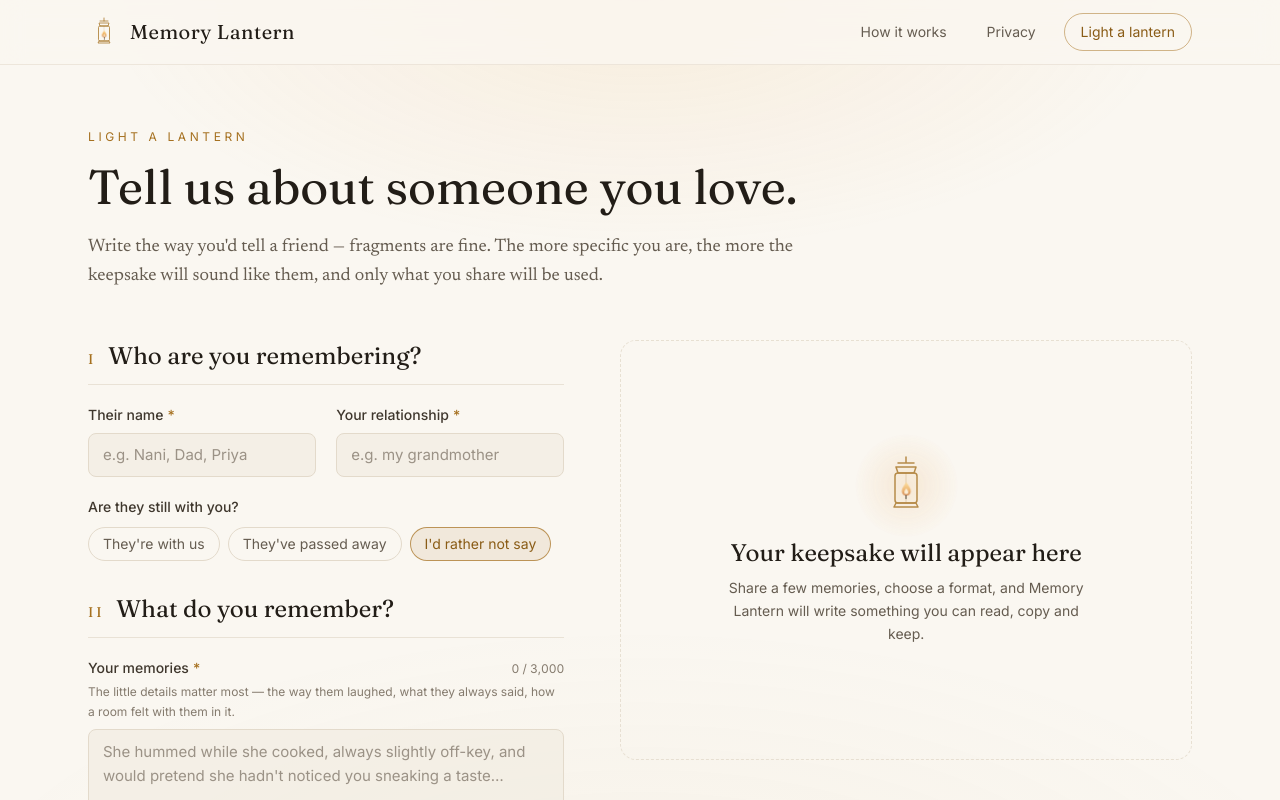
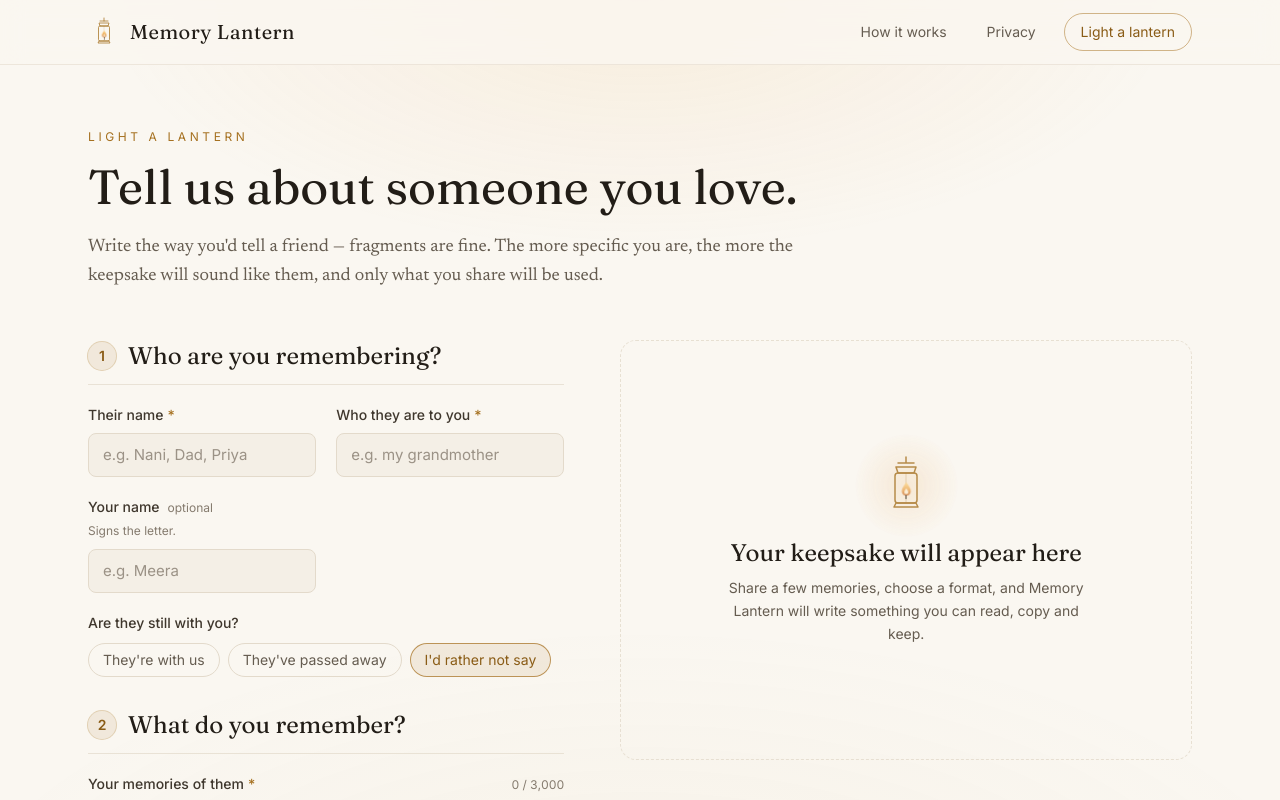
Before and after one commit to nehaprasad-dev/memory-lantern, a Next.js app: page /create in a window 1280 px wide. Shown: the top 800 px of the page. Built offline with nearby package versions, Linux system fonts and the light colour scheme.

Commit message:
add writer name field and improve form labels

```diff
--- a/src/components/studio/MemoryForm.tsx
+++ b/src/components/studio/MemoryForm.tsx
@@ -23,12 +23,13 @@
     e.preventDefault();
     onSubmit();
   };
-  const name = value.name.trim() || "them";
+  const typedName = value.name.trim();
+  const name = typedName || "them";
 
   return (
     <form onSubmit={handleSubmit} noValidate className="flex flex-col gap-8">
       <section className="flex flex-col gap-5">
-        <StepHeading step="I" title="Who are you remembering?" />
+        <StepHeading step="1" title="Who are you remembering?" />
         <div className="grid gap-5 sm:grid-cols-2">
           <TextField
             label="Their name"
@@ -40,7 +41,7 @@
             required
           />
           <TextField
-            label="Your relationship"
+            label="Who they are to you"
             value={value.relationship}
             onChange={(v) => onChange("relationship", v)}
             error={errors.relationship}
@@ -48,9 +49,18 @@
             placeholder="e.g. my grandmother"
             required
           />
+          <TextField
+            label="Your name"
+            hint="Signs the letter."
+            value={value.writerName}
+            onChange={(v) => onChange("writerName", v)}
+            error={errors.writerName}
+            maxLength={LIMITS.writerName.max}
+            placeholder="e.g. Meera"
+          />
         </div>
         <ChoicePills
-          legend="Are they still with you?"
+          legend={typedName ? `Is ${typedName} still with you?` : "Are they still with you?"}
           name="status"
           options={STATUSES}
           value={value.status}
@@ -59,10 +69,10 @@
       </section>
 
       <section className="flex flex-col gap-5">
-        <StepHeading step="II" title="What do you remember?" />
+        <StepHeading step="2" title="What do you remember?" />
         <TextAreaField
-          label="Your memories"
-          hint={`The little details matter most — the way ${name} laughed, what they always said, how a room felt with them in it.`}
+          label={`Your memories of ${name}`}
+          hint={`Only what you write here is used. The little details matter most — the way ${typedName || "they"} laughed, what they always said.`}
           value={value.memories}
           onChange={(v) => onChange("memories", v)}
           error={errors.memories}
@@ -103,7 +113,7 @@
       </section>
 
       <section className="flex flex-col gap-5">
-        <StepHeading step="III" title="Shape the keepsake" />
+        <StepHeading step="3" title="Shape the keepsake" />
         <FormatPicker value={value.format} onChange={(v) => onChange("format", v)} />
         <ChoicePills
           legend="Tone"
@@ -128,7 +138,7 @@
         <button
           type="submit"
           disabled={loading}
-          className="inline-flex items-center justify-center gap-2 rounded-full bg-gold px-7 py-3 text-sm font-semibold text-night shadow-[0_0_40px_-10px_rgb(232_162_79/0.8)] transition-all hover:bg-gold-soft disabled:cursor-wait disabled:opacity-70"
+          className="inline-flex items-center justify-center gap-2 rounded-full bg-gold px-7 py-3 text-sm font-semibold text-night shadow-[0_10px_30px_-12px_rgb(165_112_31/0.6)] transition-all hover:-translate-y-0.5 hover:bg-gold-soft disabled:cursor-wait disabled:opacity-70"
         >
           {loading ? "Writing…" : "Write my keepsake"}
         </button>
@@ -139,8 +149,10 @@
 
 function StepHeading({ step, title }: { step: string; title: string }) {
   return (
-    <div className="flex items-baseline gap-3 border-b border-line/70 pb-3">
-      <span className="font-display text-sm tracking-[0.2em] text-gold">{step}</span>
+    <div className="flex items-center gap-3 border-b border-line/70 pb-3">
+      <span className="flex h-7 w-7 shrink-0 items-center justify-center rounded-full bg-gold/10 text-sm font-semibold text-gold-soft ring-1 ring-gold/30">
+        {step}
+      </span>
       <h2 className="font-display text-2xl text-ivory">{title}</h2>
     </div>
   );
```
